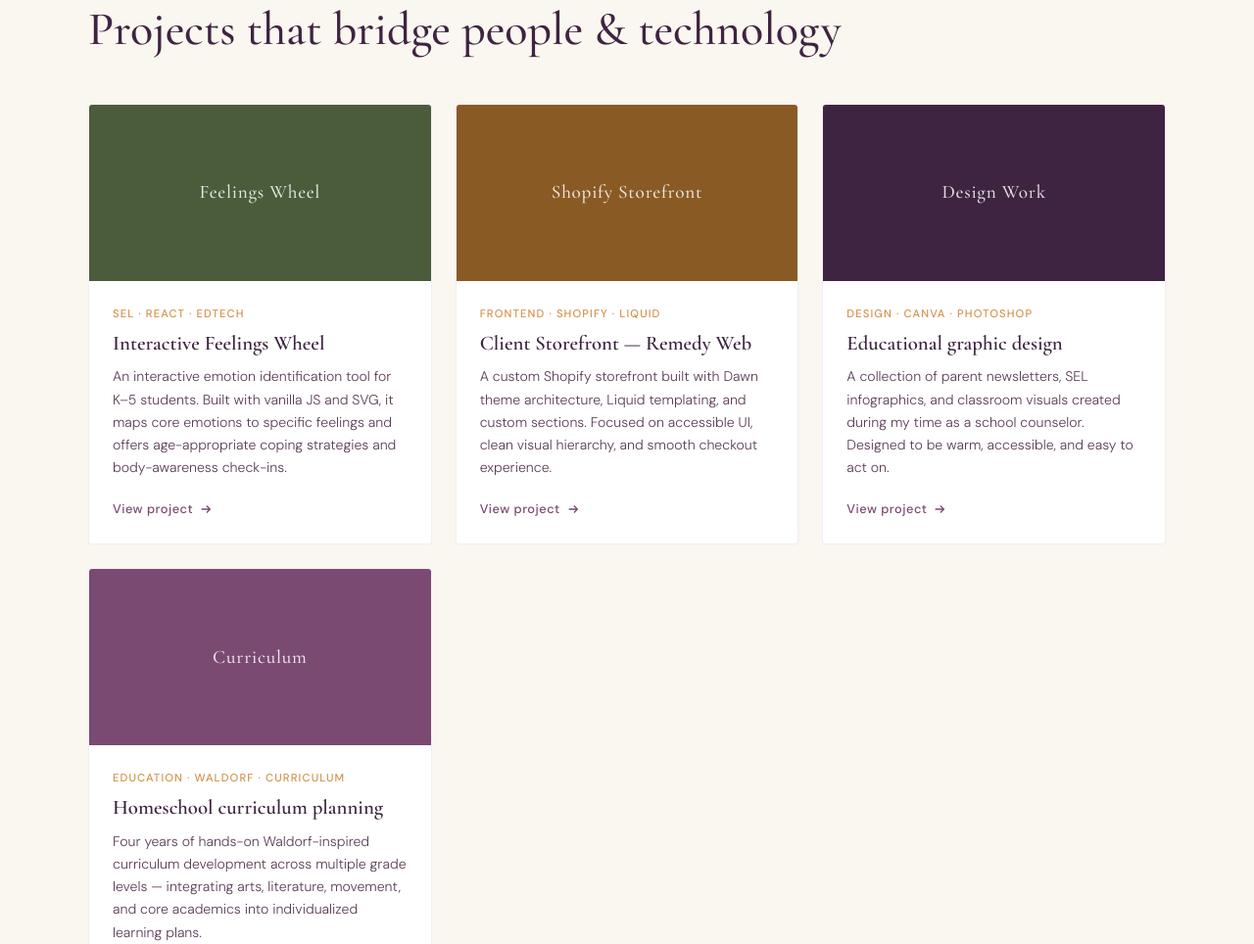
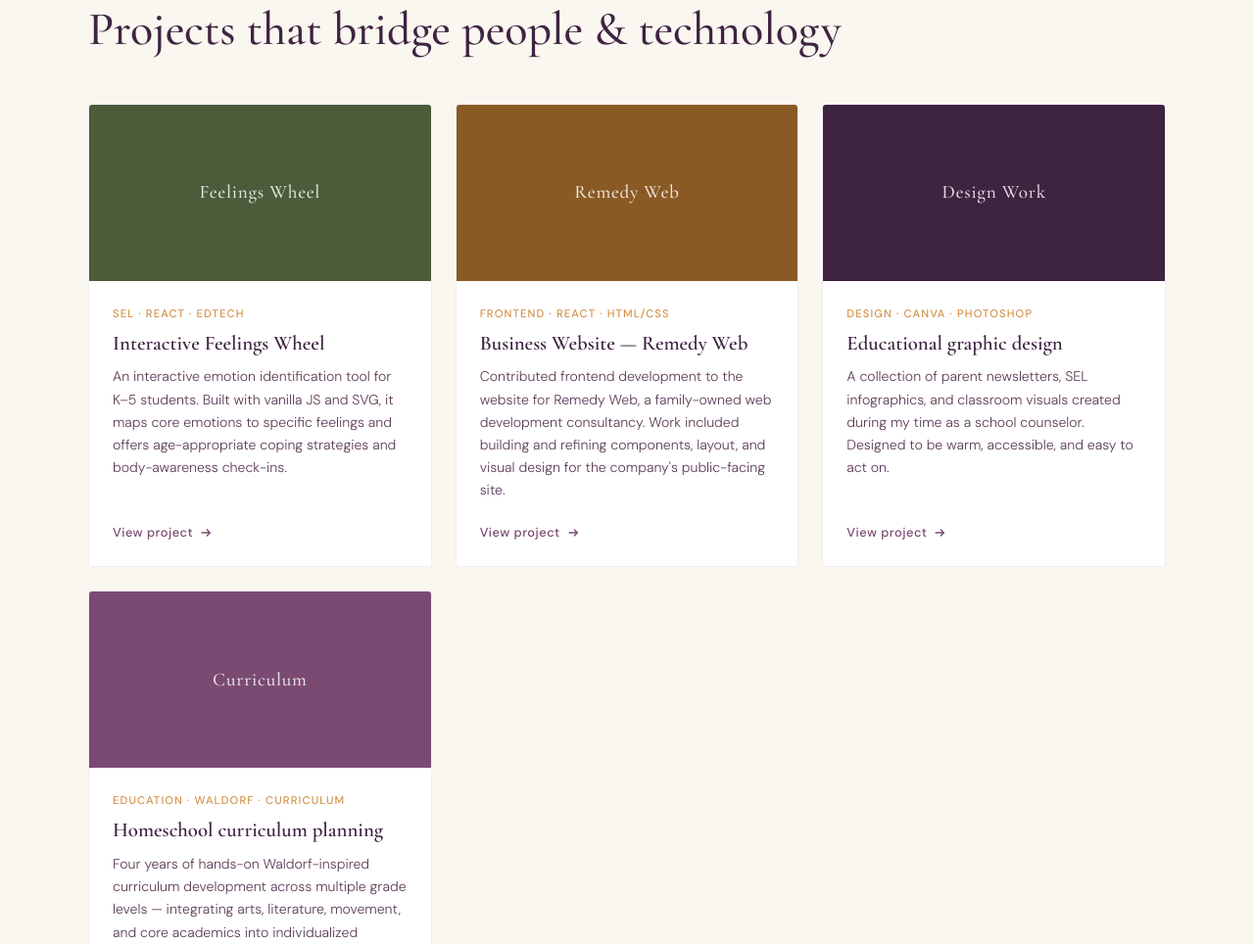
Before and after one commit to robinchristina/Portfolio, a plain HTML site: page index.html in a window 1280 px wide. Shown: the part 1747-2711 px from the top of the page at 98% size. Drawn offline with nearby package versions, Linux system fonts and the light colour scheme.

Commit message:
Updated project card for Remedy Web
Added correct link and description

```diff
--- a/index.html
+++ b/index.html
@@ -634,12 +634,12 @@
 
       <a class="project-card" href="#">
         <div class="project-thumb thumb-amber">
-          <div class="thumb-label">Shopify Storefront</div>
+          <div class="thumb-label">Remedy Web</div>
         </div>
         <div class="project-body">
-          <p class="project-tag">Frontend · Shopify · Liquid</p>
-          <p class="project-title">Client Storefront — Remedy Web</p>
-          <p class="project-desc">A custom Shopify storefront built with Dawn theme architecture, Liquid templating, and custom sections. Focused on accessible UI, clean visual hierarchy, and smooth checkout experience.</p>
+          <p class="project-tag">Frontend · React · HTML/CSS</p>
+          <p class="project-title">Business Website — Remedy Web</p>
+          <p class="project-desc">Contributed frontend development to the website for Remedy Web, a family-owned web development consultancy. Work included building and refining components, layout, and visual design for the company's public-facing site.</p>
           <span class="project-link">
             View project
             <svg viewBox="0 0 16 16" fill="none" stroke="currentColor" stroke-width="1.5"><path d="M3 8h10M9 4l4 4-4 4"/></svg>
```
